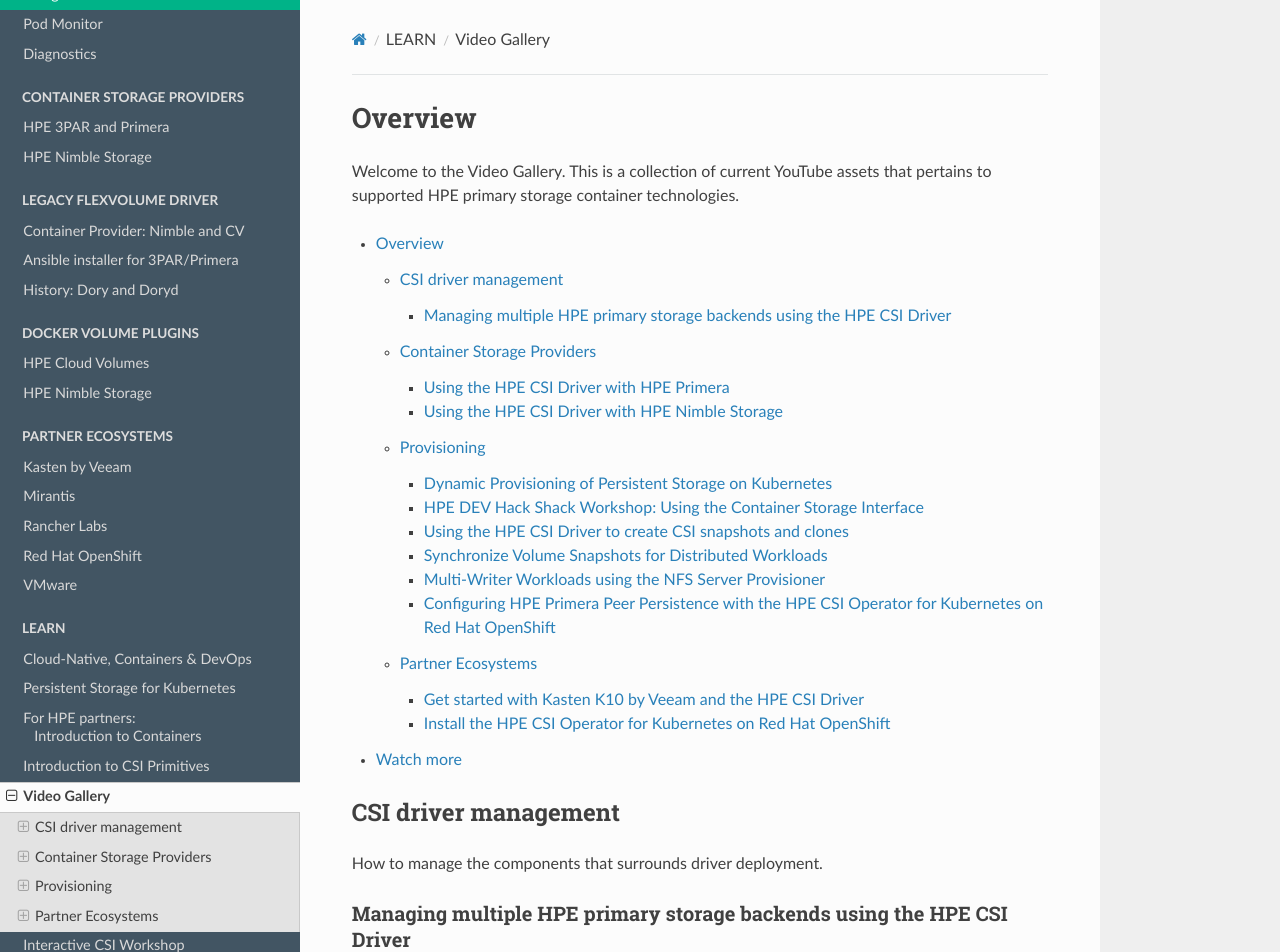
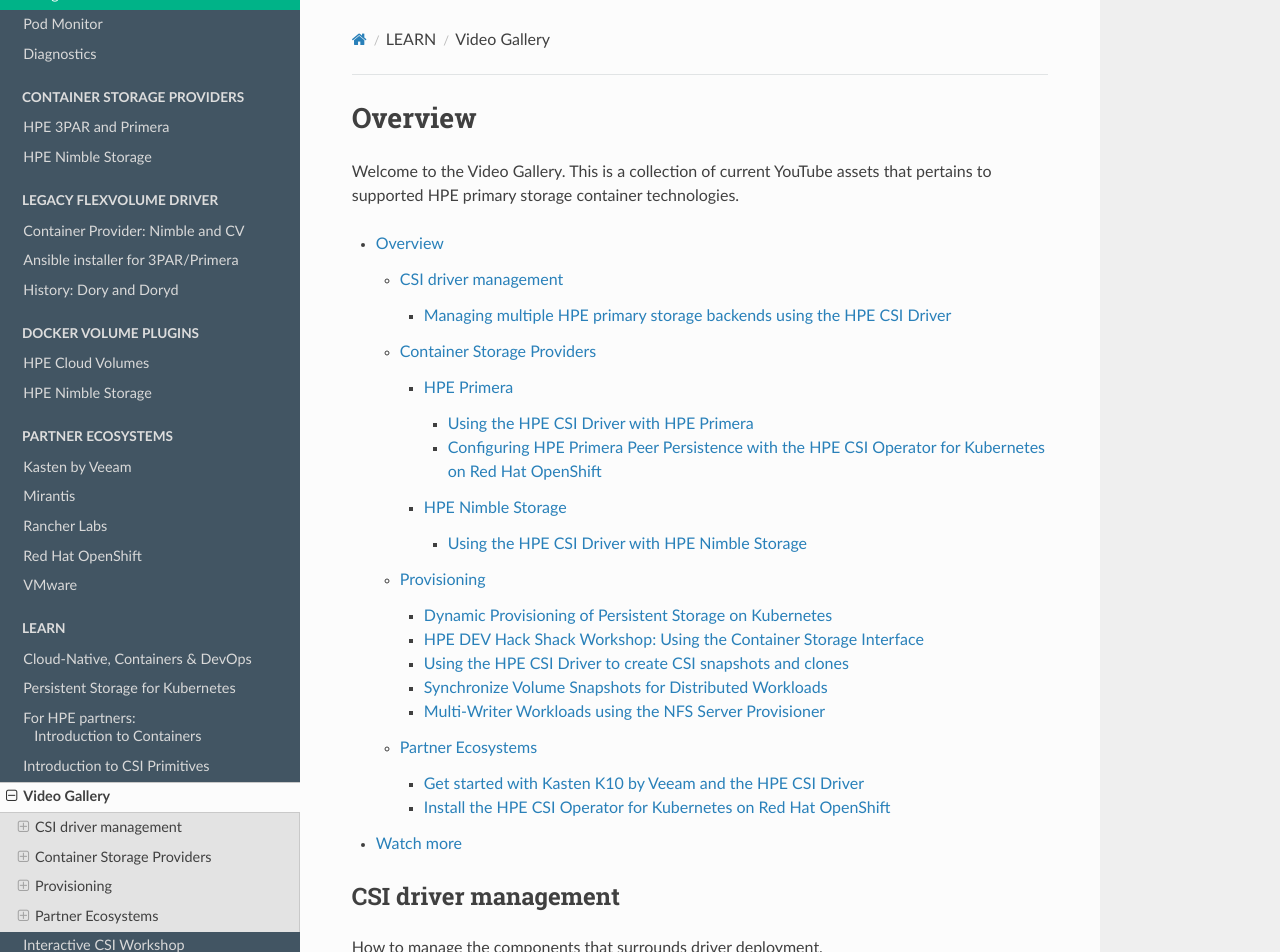
Before and after one commit to hpe-storage/scod, an MkDocs documentation site: the page built from docs/learn/video_gallery/index.md, in a window 1280 px wide and 1400 px high. Shown: the top 952 px of the window. Built offline with MkDocs 1.6.1, drawn with Linux system fonts in a browser that asks for light colours; nearby versions of some CDN libraries; some of the changed text lies outside the part shown.

Commit message:
added Peer Persistence link to video gallery
Signed-off-by: Chris Snell <snell.chris@gmail.com>

```diff
--- a/docs/learn/video_gallery/index.md
+++ b/docs/learn/video_gallery/index.md
@@ -19,7 +19,9 @@
 
 Each CSP has its own features and perks, learn about the different platforms right here.
 
-### Using the HPE CSI Driver with HPE Primera
+### HPE Primera
+
+#### Using the HPE CSI Driver with HPE Primera
 
 This tutorial showcases a few of the HPE Primera specific features with the HPE CSI Driver.
 
@@ -27,7 +29,17 @@
 
 <small>[Watch on YouTube](https://www.youtube.com/watch?v=0AmSU1GDm3M)</small>
 
-### Using the HPE CSI Driver with HPE Nimble Storage
+#### Configuring HPE Primera Peer Persistence with the HPE CSI Operator for Kubernetes on Red Hat OpenShift
+
+Learn how to configure HPE Primera Peer Persistence using the HPE CSI Driver.
+
+<iframe width="696" height="392" src="https://www.youtube.com/embed/1b9OuadpBfA" frameborder="2" allow="accelerometer; autoplay; encrypted-media; gyroscope; picture-in-picture" allowfullscreen></iframe>
+
+<small>[Watch on YouTube](https://www.youtube.com/watch?v=1b9OuadpBfA)</small>
+
+### HPE Nimble Storage
+
+#### Using the HPE CSI Driver with HPE Nimble Storage
 
 This tutorial showcases a few of the HPE Nimble Storage specific features with the HPE CSI Driver.
 
@@ -79,14 +91,6 @@
 
 <small>[Watch on YouTube](https://www.youtube.com/watch?v=bIJUm27Zg1M)</small>
 
-### Configuring HPE Primera Peer Persistence with the HPE CSI Operator for Kubernetes on Red Hat OpenShift
-
-Learn how to configure HPE Primera Peer Persistence using the HPE CSI Driver.
-
-<iframe width="696" height="392" src="https://www.youtube.com/embed/1b9OuadpBfA" frameborder="2" allow="accelerometer; autoplay; encrypted-media; gyroscope; picture-in-picture" allowfullscreen></iframe>
-
-<small>[Watch on YouTube](https://www.youtube.com/watch?v=1b9OuadpBfA)</small>
-
 ## Partner Ecosystems
 
 Joint solutions with our revered ecosystem partners.
```
